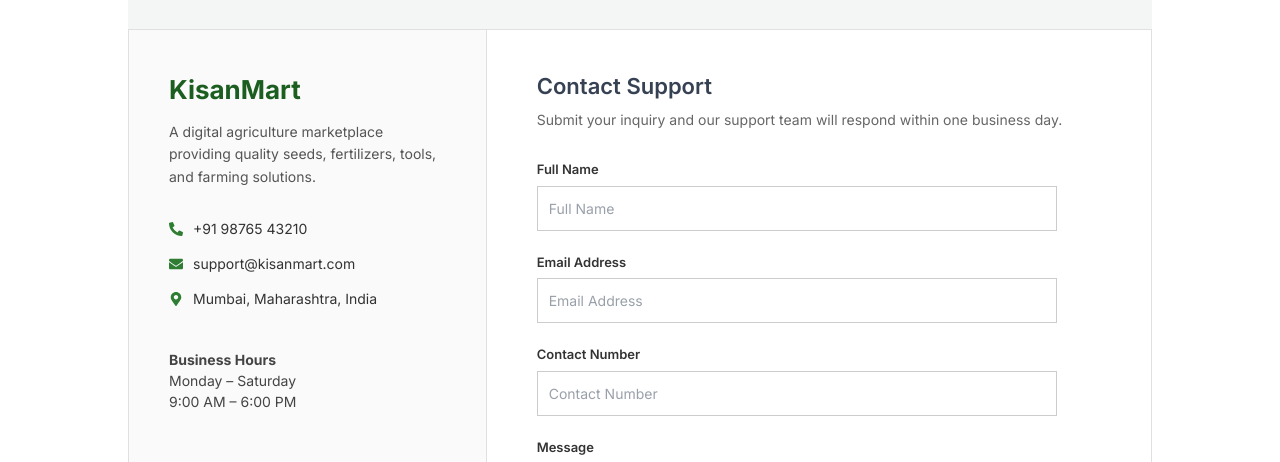
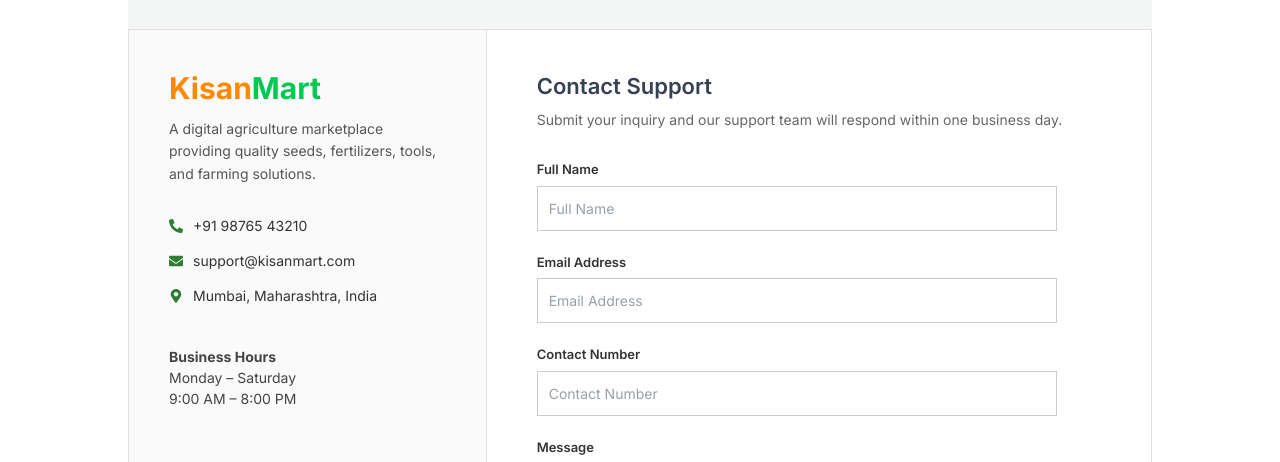
Before and after one commit to jasmimulani/Kisanmart, a React (Vite) app in the folder kisanmart/client/: page /contact in a window 1280 px wide. Shown: the part 173-635 px from the top of the page. Built offline with nearby package versions, Linux system fonts and the light colour scheme; no server answers.

Commit message:
"09/01/26"

```diff
--- a/kisanmart/client/src/Pages/ContactUs.jsx
+++ b/kisanmart/client/src/Pages/ContactUs.jsx
@@ -2,6 +2,8 @@
 import { FaPhoneAlt, FaEnvelope, FaMapMarkerAlt } from "react-icons/fa";
 import { useAppContext } from "../Context/AppContext";
 import toast from "react-hot-toast";
+import { NavLink } from "react-router-dom";
+
 
 const ContactUs = () => {
   const { axios } = useAppContext();
@@ -53,7 +55,10 @@
       <div style={container}>
         {/* LEFT PANEL */}
         <aside style={leftPanel}>
-          <h2 style={brand}>KisanMart</h2>
+          {/* <h2 style={brand}>KisanMart</h2> */}
+          <NavLink to="/" className="text-orange-400 text-3xl font-bold">
+            Kisan<span className="text-green-500">Mart</span>
+          </NavLink>
           <p style={tagline}>
             A digital agriculture marketplace providing quality seeds,
             fertilizers, tools, and farming solutions.
@@ -73,7 +78,7 @@
             <p>
               Monday – Saturday
               <br />
-              9:00 AM – 6:00 PM
+              9:00 AM – 8:00 PM
             </p>
           </div>
         </aside>
```
